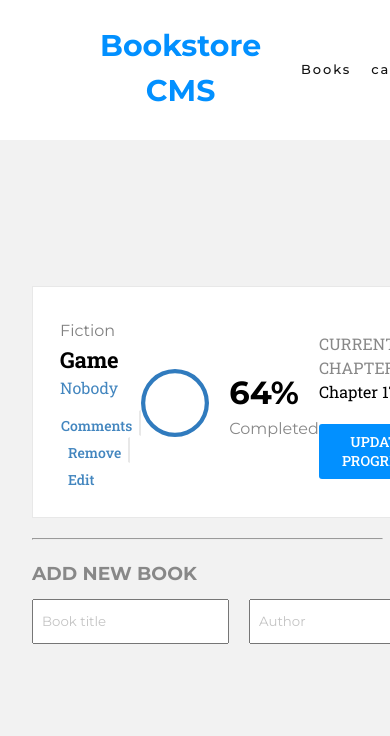
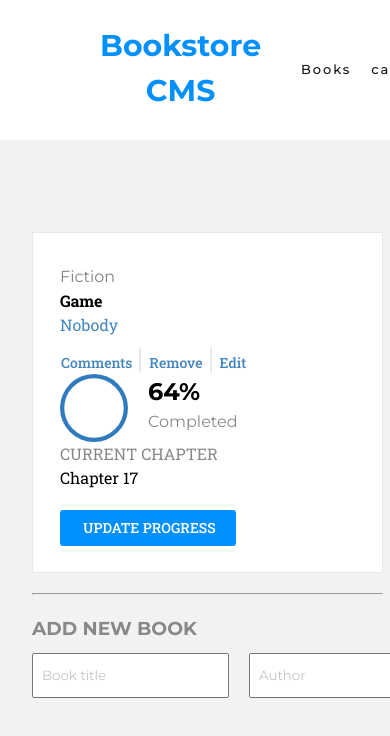
Before and after one commit to Luffytaro22/Bookstore, a React (Vite) app: page / in a window 390 px wide. Shown: the top 736 px of the page. Built offline with nearby package versions, Linux system fonts and the light colour scheme; no server answers.

Commit message:
Add a media query for devices smaller than 860 px

```diff
--- a/src/styles/books.module.css
+++ b/src/styles/books.module.css
@@ -2,11 +2,11 @@
   display: flex;
   justify-content: space-between;
   align-items: center;
+  flex-wrap: wrap;
   text-align: left;
   background: #fff;
   border: 1px solid #e8e8e8;
   padding: 2rem 9.188rem 1.625rem 1.688rem;
-  width: 80vw;
 }
 
 .booksInfo {
@@ -85,3 +85,17 @@
   height: 4.25rem;
   color: #307bbe;
 }
+
+@media only screen and (max-width: 860px) {
+  .booksContainer {
+    padding: 2rem 2rem 1.625rem 1.688rem;
+  }
+
+  .booksInfo h2 {
+    font-size: 1rem;
+  }
+
+  .booksComplete h3 {
+    font-size: 1.5rem;
+  }
+}
```
